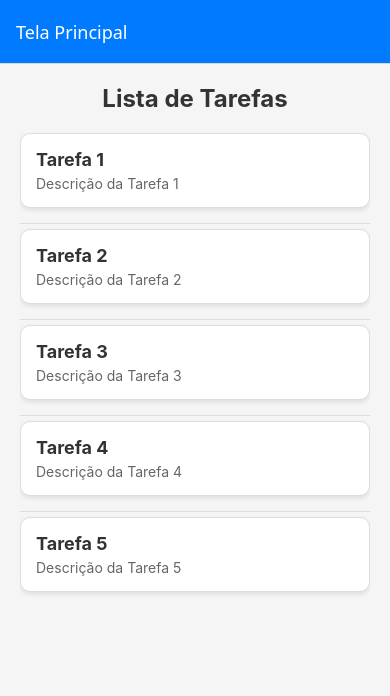
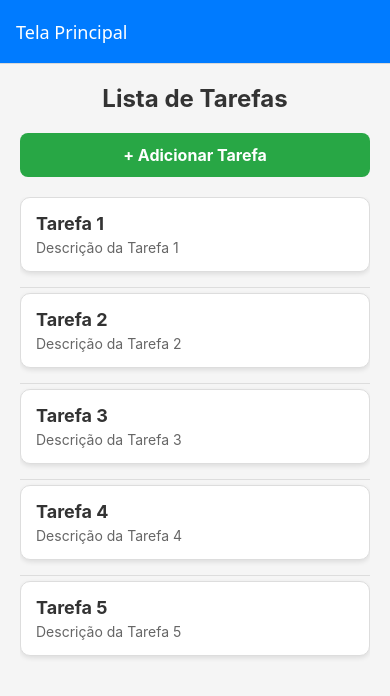
Before and after one commit to sammyrasa/list, a React Native app in the folder lista/: screen /Home in a window 390 px wide. Shown: the top 696 px of the page. Built offline with nearby package versions, Linux system fonts and the light colour scheme.

Commit message:
Update HomeScreen.jsx

```diff
--- a/lista/screens/HomeScreen.jsx
+++ b/lista/screens/HomeScreen.jsx
@@ -11,6 +11,9 @@ const DATA = [
 ];
 
 export default function HomeScreen({ navigation }) {
+
+    const [data, setData] = useState(DATA);
+
     const renderItem = ({ item }) => (
         <ItemCard
             title={item.title}
@@ -19,9 +22,24 @@ export default function HomeScreen({ navigation }) {
         />
     );
 
+    const adicionarItem = () => {
+        const novoItem = {
+            id: (data.length + 1).toString(),
+            title: `Tarefa ${data.length + 1}`,
+            description: `Descrição da Tarefa ${data.length + 1}`,
+        };
+
+        setData([...data, novoItem]);
+    };
+
     return (
         <View style={styles.container}>
             <Text style={styles.title}>Lista de Tarefas</Text>
+
+            <TouchableOpacity style={styles.button} onPress={adicionarItem}>
+                <Text style={styles.buttonText}>+ Adicionar Tarefa</Text>
+            </TouchableOpacity>
+
             <FlatList
                 data={DATA}
                 renderItem={renderItem}
@@ -73,11 +91,12 @@ const styles = StyleSheet.create({
         marginTop: 5,
     },
     button: {
-        backgroundColor: '#007bff',
-        paddingVertical: 10,
+        backgroundColor: '#28a745',
+        paddingVertical: 12,
         paddingHorizontal: 20,
-        borderRadius: 5,
+        borderRadius: 8,
         alignItems: 'center',
+        marginBottom: 20,
     },
     buttonText: {
         color: '#fff',
```
